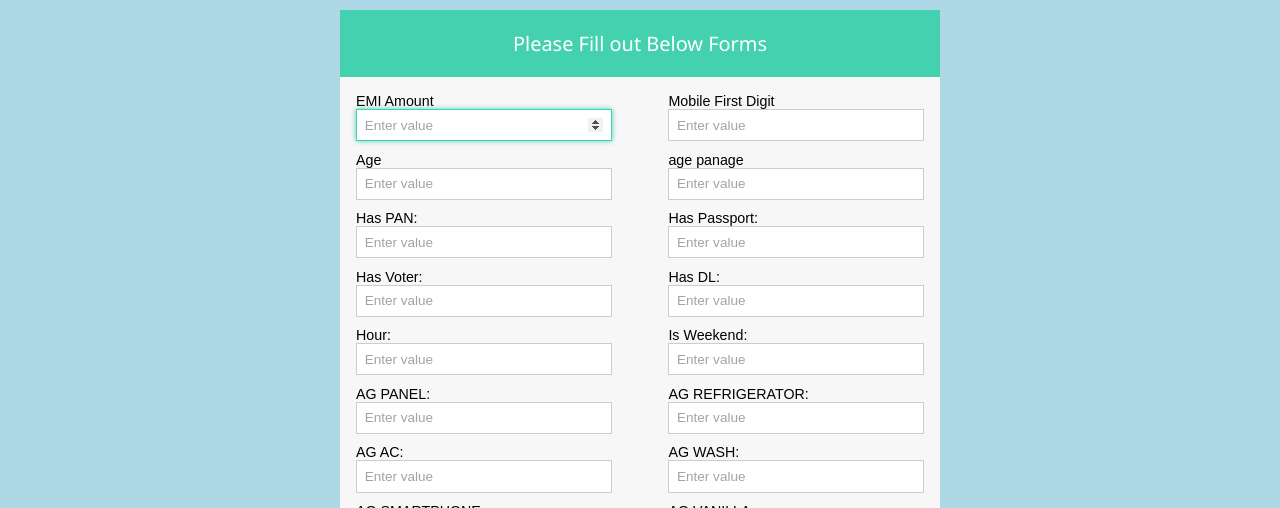
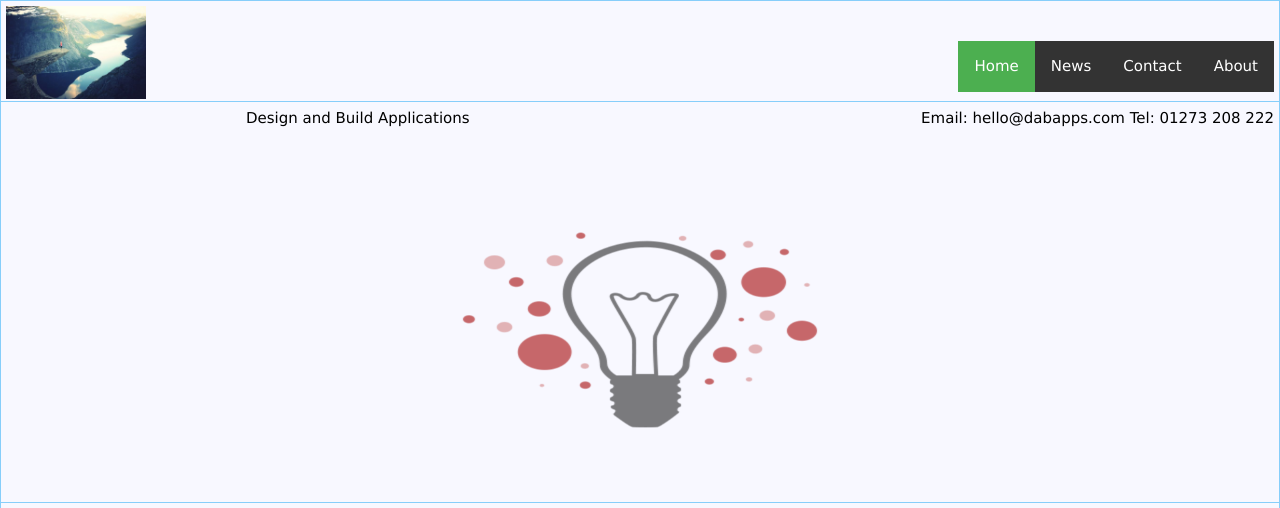
Before and after one commit to DeepakVnit/frontend, a Django app: page /myblog/form/ in a window 1280 px wide. Shown: the top 508 px of the page. Run offline with Django 3.2, Linux system fonts and the light colour scheme; grey boxes are pictures that could not be loaded.

Commit message:
setup aws

```diff
--- a/MyBlog/static/home.css
+++ b/MyBlog/static/home.css
@@ -12,6 +12,89 @@
     color: ghostwhite;
     text-align: center;
 }
+
+
+.box_size {
+    width: 100%;
+    padding: 10px;
+    border: 5px solid darkred;
+    height: auto;
+    margin: 0;
+}
+
+.logo_class
+{
+    width: 240px;
+    height: 130px;
+    top: -2px;
+    float: left;
+}
+
+.card_view{
+    border: 1px;
+    border-color: #009688;
+    padding: 5px;
+    margin: 1px;
+    background-color: ghostwhite;
+    height: 100px;
+}
+
+.card_view1{
+    border: 1px;
+    border-color: #009688;
+    padding: 5px;
+    margin: 1px;
+    background-color: ghostwhite;
+    height: 400px;
+}
+
+.card_view2{
+    border: 1px;
+    border-color: #009688;
+    padding: 5px;
+    margin: 1px;
+    background-color: ghostwhite;
+    height: 400px;
+}
+iframe {
+    width: 100%;
+    height: auto;
+    padding: 5px;
+}
+
+.my_navbar{
+    float: right;
+    padding-top:35px;
+}
+
+ul {
+    list-style-type: none;
+    margin: 0;
+    padding: 0;
+    overflow: hidden;
+    background-color: #333;
+}
+
+li {
+    float: left;
+}
+
+li a {
+    display: block;
+    color: white;
+    text-align: center;
+    padding: 14px 16px;
+    text-decoration: none;
+}
+
+li a:hover:not(.active) {
+    background-color: #111;
+}
+
+.active {
+    background-color: #4CAF50;
+}
+
 
 .input_width_left{
     width: 45%;
@@ -55,6 +138,24 @@
     margin-top: auto;
     float: left;
     background-color: #2EBC99;
+}
+.above_footer_class{
+    background-color: ghostwhite;
+    height: 150px;
+    width: 100%;
+    position: static;
+    text-align: center;
+}
+
+
+.footer_class{
+    background-color: ghostwhite;
+    position: static;
+    bottom: 0;
+    width: 100%;
+    font-size: smaller;
+    text-align: center;
+    padding-top: 0;
 }
 
 
--- a/MyBlog/templates/thankspage.html
+++ b/MyBlog/templates/thankspage.html
@@ -5,17 +5,76 @@
     <title>Thanks</title>
     <link rel="stylesheet" type="text/css" href="/static/home.css">
 </head>
-<body>
-<div class="form-style-6" align="center">
-    {% if error %}
-        <div class="text-danger">Please correct the error below.</div>
-        {{ error }}
-    {% else %}
-        <table>
-            Thanks! Your form has been submitted!
-            <p>status {{ status }}</p>
-        </table>
-    {% endif %}
+<body bgcolor="#87cefa">
+<div class="card_view">
+    <div class="logo_class">
+        <img width="140" hight="150" src="/static/img_fjords.jpeg">
+    </div>
+
+    <div class="my_navbar">
+        <ul>
+            <li><a class="active" href="#home">Home</a></li>
+            <li><a href="#news">News</a></li>
+            <li><a href="#contact">Contact</a></li>
+            <li><a href="#about">About</a></li>
+        </ul>
+    </div>
 </div>
+
+<div class="card_view1">
+    <div style="position: static">
+        <div style="float: left">
+            Design and Build Applications
+        </div>
+        <div style="float: right">
+            Email: hello@dabapps.com
+            Tel: 01273 208 222
+        </div>
+    </div>
+
+    <div class="w3-content" style="max-width:600px; padding-top: 2px">
+        <img height="400" class="mySlides w3-animate-fading" src="/static/1.png" style="width:100%">
+        <img height="400" class="mySlides w3-animate-fading" src="/static/2.png" style="width:100%">
+        <img height="400" class="mySlides w3-animate-fading" src="/static/3.png" style="width:100%">
+    </div>
+</div>
+ <div class="card_view2">
+    <div style="float: left">
+        <div style="font-size: medium;color: darkred"> Success Stories</div>
+        <div style="font-size: smaller;width: 400px">We've helped many entrepreneurs, established companies, institutions and agencies realise their ideas.</div>
+        <div style="padding-top:5px;border-left:3px solid grey; width: 400px ">" The DabApps team were extremely professional and helpful, guiding us through the various development stages so we understood each process, all whilst working to our very tight timeframe. "</div>
+        <div style="width: 200px;text-align: center;color: firebrick">--Agency Rush</div>
+
+        <div style="padding-top:5px;border-left:3px solid grey; width: 400px ">" One of DabApps' strengths is the experience and knowledge of the management team. They quickly understood the complexities of our industry while contributing specialist knowledge - this has been key to our strategy and speed at which we have developed. "</div>
+        <div style="width: 200px;text-align: center;color: firebrick">--Agency Rush</div>
+    </div>
+
+    <div style="float: right">
+{#        <iframe src="http://www.youtube.com/embed/W7qWa52k-nE"#}
+{#            width="560" height="315" frameborder="0" allowfullscreen></iframe>#}
+        <object data="http://www.youtube.com/embed/W7qWa52k-nE"
+                width="560" height="315"></object>
+    </div>
+
+</div>
+
+<script>
+    var myIndex = 0;
+    carousel();
+
+    function carousel() {
+        var i;
+        var x = document.getElementsByClassName("mySlides");
+        for (i = 0; i < x.length; i++) {
+            x[i].style.display = "none";
+        }
+        myIndex++;
+        if (myIndex > x.length) {
+            myIndex = 1
+        }
+        x[myIndex - 1].style.display = "block";
+        setTimeout(carousel, 5000);
+    }
+</script>
 </body>
 </html>
--- a/MyBlog/views.py
+++ b/MyBlog/views.py
@@ -25,7 +25,7 @@
         var = "Deepak"
 
         context ={'title':var}
-        template = 'formpage.html'
+        template = 'thankspage.html'
         img.imageName = "photo.png"
         img.save()
     except Exception as ex:
```
Also changed, not shown: MyBlog/templates/home.html (+10 -3 lines), requirements.txt (added, +44 -0 lines), MyBlog/static/1.png (added), MyBlog/static/2.png (added), MyBlog/static/3.png (added), 2 other files.
